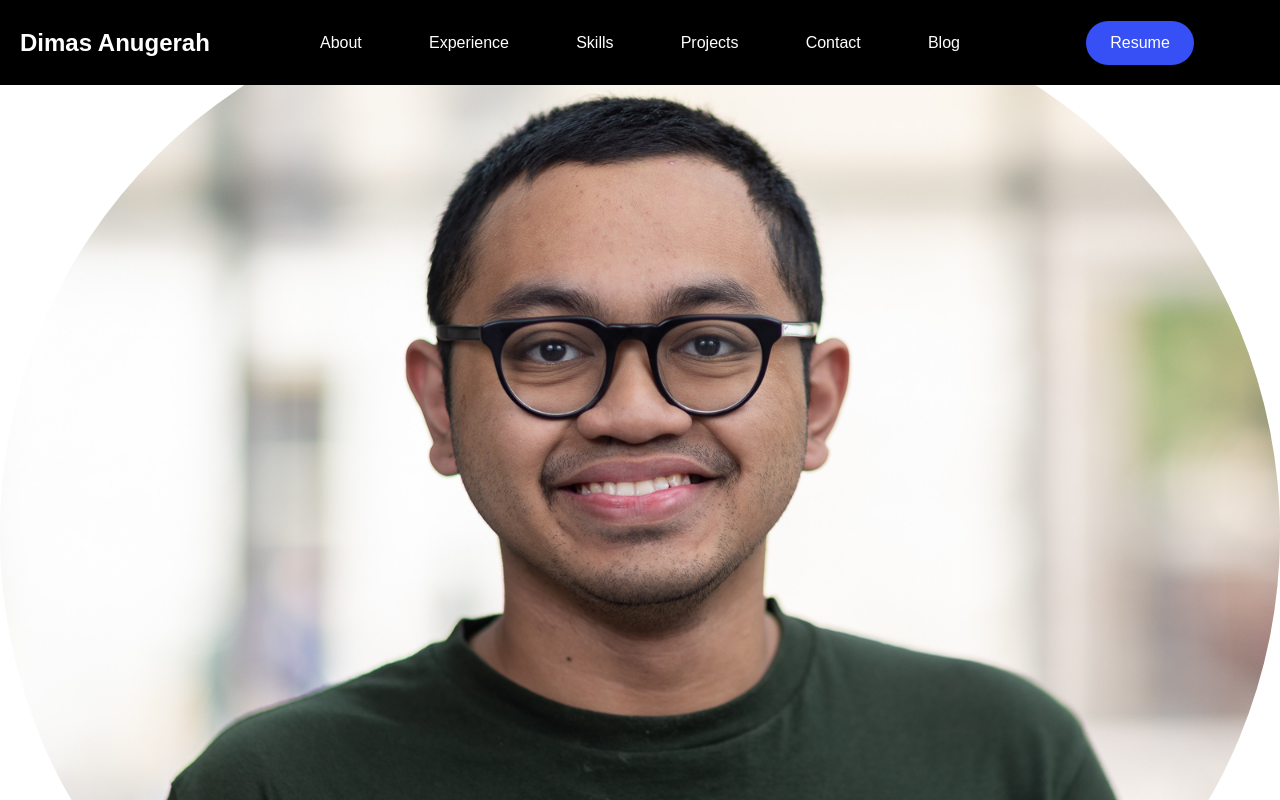
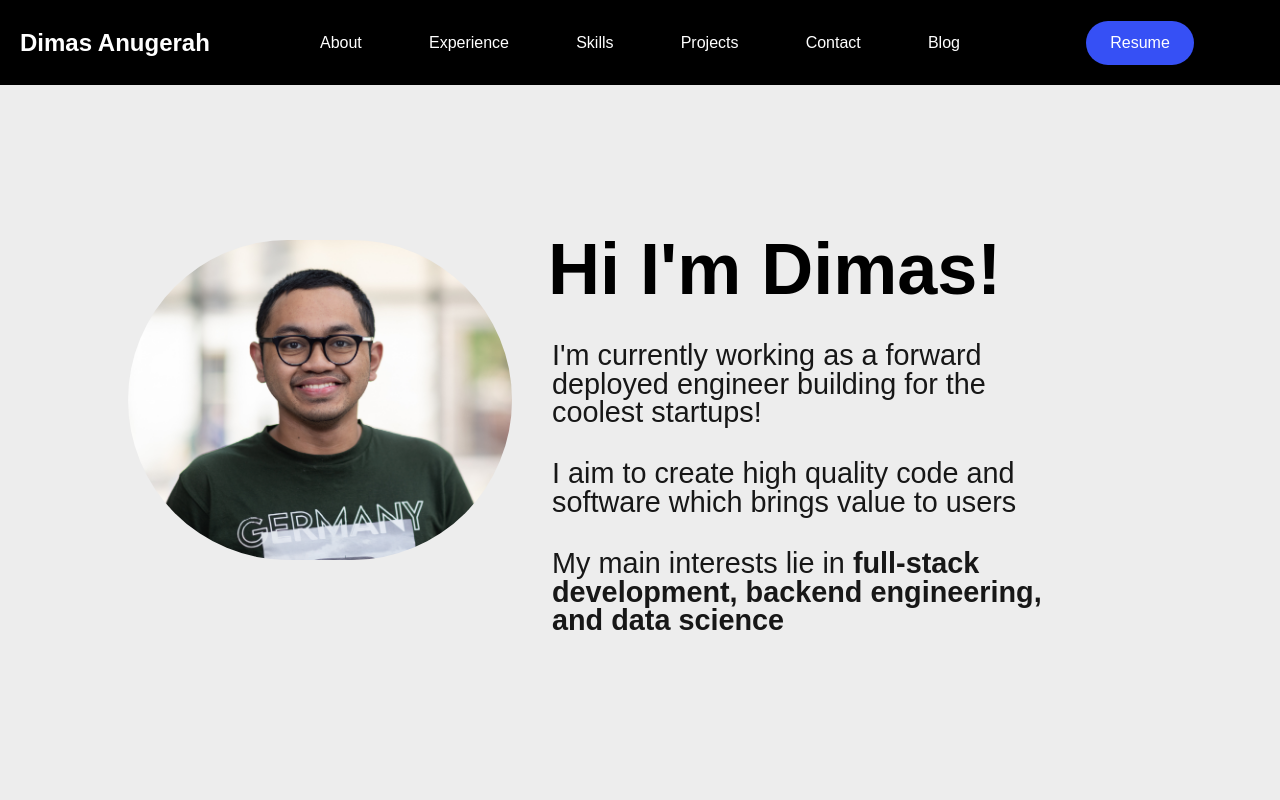
Before and after one commit to eaglethrost/Personal-Website, a Next.js app: page / in a window 1280 px wide. Shown: the top 800 px of the page. Built offline with nearby package versions, Linux system fonts and the light colour scheme.

Commit message:
fix: add /sections to tailwind config

```diff
--- a/tailwind.config.ts
+++ b/tailwind.config.ts
@@ -5,6 +5,7 @@ const config: Config = {
     "./src/pages/**/*.{js,ts,jsx,tsx,mdx}",
     "./src/components/**/*.{js,ts,jsx,tsx,mdx}",
     "./src/app/**/*.{js,ts,jsx,tsx,mdx}",
+    "./src/sections/**/*.{js,ts,jsx,tsx,mdx}",
   ],
   theme: {
     extend: {
```
